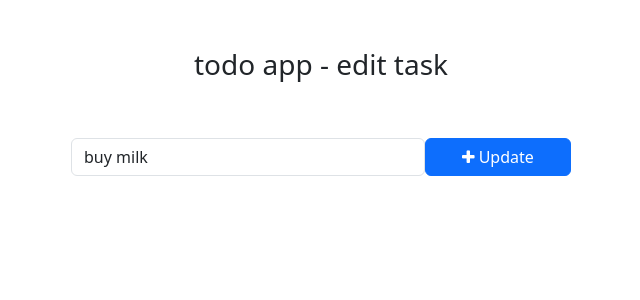
After one commit to harikishore05/todo, a Django app: page /todo/edit_task/10/ in a window 1280 px wide. The commit adds this page. Shown: the top 300 px of the page, without its empty margins (319-959 px from the left). Run offline with Django 5.2, Linux system fonts and the light colour scheme; data comes from the database, SQL or seed files in the repository; both versions use the stored data as it was after the commit.

Commit message:
todo app final

```diff
--- /dev/null
+++ b/templates/edit_task.html
@@ -0,0 +1,30 @@
+<!DOCTYPE html>
+<html>
+
+<head>
+    <title>edit task - todoapp </title>
+      <!-- Bootstrap -->
+    <link href="https://cdn.jsdelivr.net/npm/bootstrap@5.3.0-alpha1/dist/css/bootstrap.min.css" rel="stylesheet" integrity="sha384-GLhlTQ8iRABdZLl6O3oVMWSktQOp6b7In1Zl3/Jr59b6EGGoI1aFkw7cmDA6j6gD" crossorigin="anonymous">
+    <script src="https://cdn.jsdelivr.net/npm/bootstrap@5.3.0-alpha1/dist/js/bootstrap.bundle.min.js" integrity="sha384-w76AqPfDkMBDXo30jS1Sgez6pr3x5MlQ1ZAGC+nuZB+EYdgRZgiwxhTBTkF7CXvN" crossorigin="anonymous"></script>
+    <!-- Font Awesome Icons -->
+    <link rel="stylesheet" href="https://cdnjs.cloudflare.com/ajax/libs/font-awesome/4.7.0/css/font-awesome.min.css">
+</head>
+
+<body>
+    <div class="container">
+         <h3 class="pt-5 pb-5 text-center" >todo app - edit task</h3>
+        <form action="{% url 'edit_task' get_task.pk %}" method="POST" style="width:500px; margin:auto"  >
+                    {% csrf_token %}
+                    <div class="form-group">
+                        <span style="display: flex;">
+                            <input type="text" name="task" class="form-control" placeholder="Add a task" value="{{ get_task.task }}">
+                            <button type="submit" class="btn btn-primary" style="width: 200px;"><i class="fa fa-plus"></i> Update</button>
+                        </span>
+                    </div>
+                </form>
+
+    </div>
+
+</body>
+
+</html>
--- a/todo/urls.py
+++ b/todo/urls.py
@@ -4,5 +4,18 @@ from django.urls import path
 
 
 urlpatterns = [
-    path('addtask/',views.addtask,name='addtask')
+    #add add task feature
+    path('addtask/',views.addtask,name='addtask'),
+
+    #mark as done feature
+    path('mark_as_done/<int:pk>/',views.mark_as_done,name='mark_as_done'),
+
+    #mark as undone feature
+    path('mark_as_undone/<int:pk>/',views.mark_as_undone,name='mark_as_undone'),
+
+    #edit feature
+    path('edit_task/<int:pk>/',views.edit_task,name='edit_task'),
+
+    #delete feature
+    path('delete_task/<int:pk>/',views.delete_task,name="delete_task"),
 ]
--- a/todo/views.py
+++ b/todo/views.py
@@ -1,4 +1,4 @@
-from django.shortcuts import render,redirect
+from django.shortcuts import get_object_or_404, render,redirect
 from django.http import HttpResponse
 from .models import *
 
@@ -6,3 +6,35 @@ def addtask(request):
     task=request.POST['task']
     Task.objects.create(task=task)
     return redirect('home')
+
+def mark_as_done(request,pk):
+    task=get_object_or_404(Task,pk=pk)
+    task.is_completed=True
+    task.save()
+    return redirect('home')
+
+def mark_as_undone(request,pk):
+    task=get_object_or_404(Task,pk=pk)
+    task.is_completed=False
+    task.save()
+    return redirect('home')
+
+def edit_task(request,pk):
+    get_task=get_object_or_404(Task,pk=pk)
+    if request.method== 'POST':
+        new_task=request.POST['task']
+        get_task.task=new_task
+        get_task.save()
+        return redirect('home')
+    else:
+        context={
+             'get_task':get_task,
+        }
+
+        return render(request,'edit_task.html',context)
+
+
+def delete_task(request,pk):
+    task =get_object_or_404(Task,pk=pk)
+    task.delete()
+    return redirect('home')
--- a/todo_main/views.py
+++ b/todo_main/views.py
@@ -4,9 +4,13 @@ from todo.models import Task
 
 def home(request):
     tasks=Task.objects.filter(is_completed=False).order_by('-updated_at')
+    completed_task=Task.objects.filter(is_completed=True)
+
+
     context={
 
             'tasks':tasks,
+            'completed_task':completed_task,
 
              }
     return render(request,'home.html',context)
```
Also changed, not shown: templates/home.html (+9 -4 lines), db.sqlite3.
